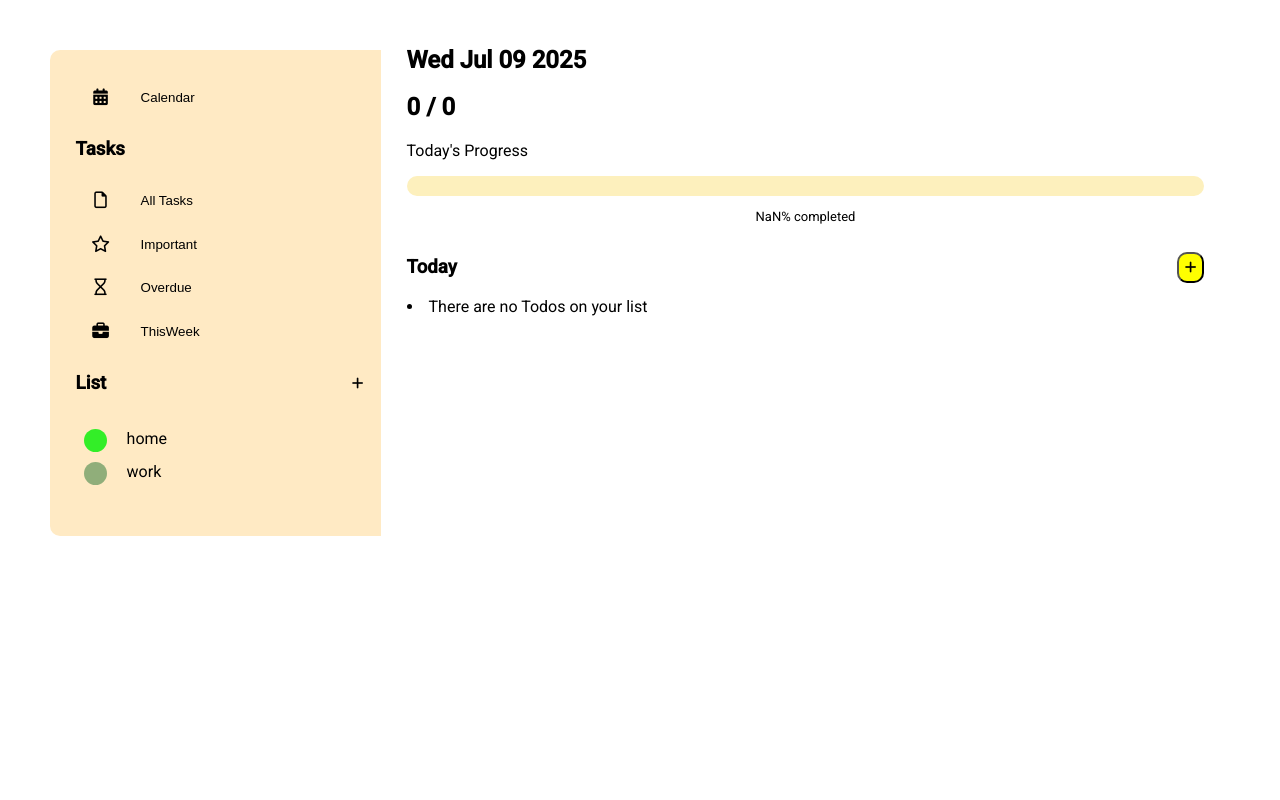
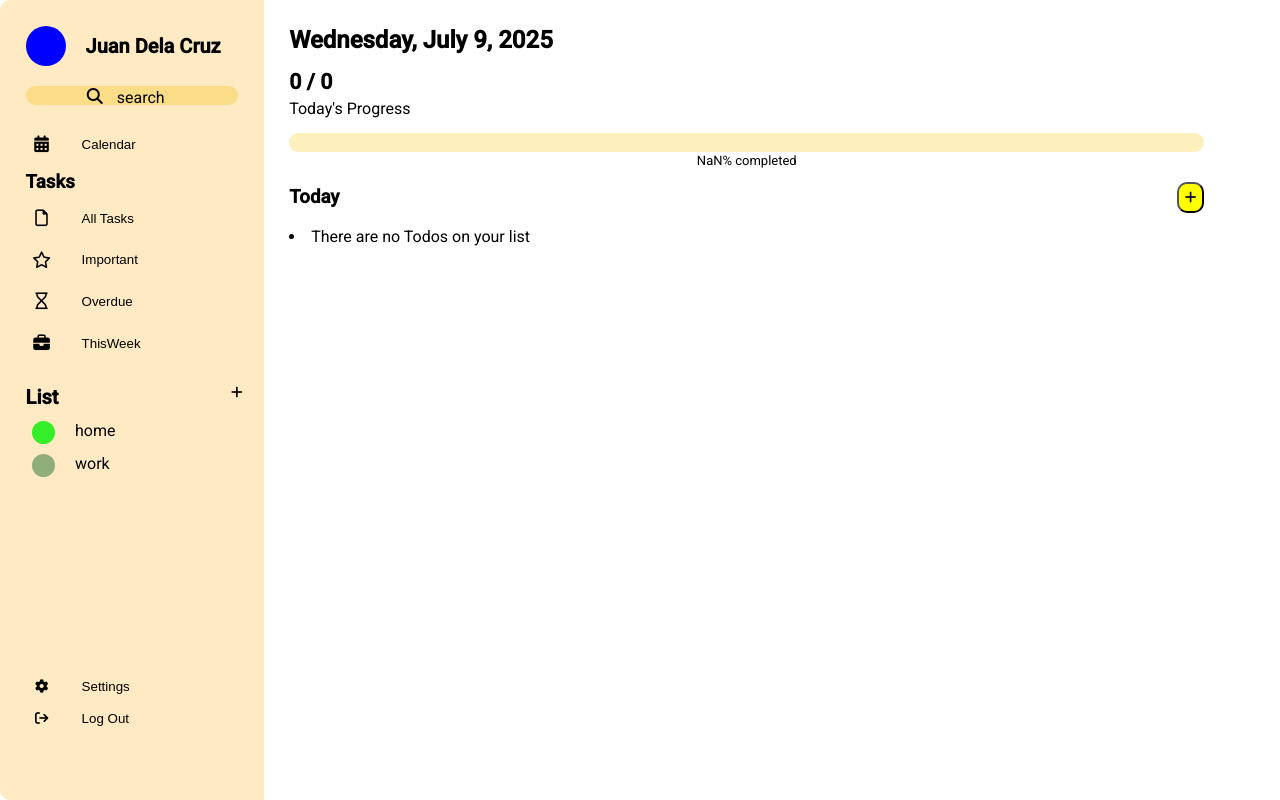
Before and after one commit to Alex31122/Todo-App-Complex-, an Angular app: page / in a window 1280 px wide. Built offline with nearby package versions, Linux system fonts and the light colour scheme.

Commit message:
perf: changed the style of sidebar and tasks view

```diff
--- a/src/app/pages/home/components/all-tasks/all-tasks.css
+++ b/src/app/pages/home/components/all-tasks/all-tasks.css
@@ -1,5 +1,22 @@
+h2{
+  margin: 0px;
+  margin-bottom: 15px;
+}
+.progress{
+  font-size: 16pt;
+  font-weight: bold;
+  margin: 0px;
+  margin-bottom: 5px;
+}
+
+p{
+  margin: 0px;
+  margin-bottom: 15px;
+}
+
 .element{
   display: flex;
+  font-size: 0.9rem;
 }
 
 .title{
@@ -20,28 +37,33 @@
 .tag{
   background-color: var(--mi-color-dinamico);
   border-radius: 10px;
-  padding-left: 10px;
-  padding-right: 10px;
+  padding-left: 5px;
+  padding-right: 5px;
   width: fit-content;
+  height: 16px;
 }
 
 .info{
   display: flex;
   flex-direction: column;
   margin-left: 30px;
-  font-size: 11pt;
 }
 
 input {
-  height: 35px;
-  width: 32px;
+  height: 24px;
+  width: 24px;
+}
+
+.list{
+  display: flex;
+  flex-direction: column;
+  gap: 15px;
 }
 
 .text-progress {
-  margin-left: auto;
-  margin-right: auto;
   width: fit-content;
   font-size: small;
+  margin: 0px auto;
 }
 
 progress{
--- a/src/app/pages/home/components/all-tasks/all-tasks.html
+++ b/src/app/pages/home/components/all-tasks/all-tasks.html
@@ -1,5 +1,5 @@
-<h2> {{ dateString }}</h2>
-<h2> {{ countCompleted }} / {{ todoList.length }} </h2>
+<h2> {{ date | date:'fullDate' }}</h2>
+<p class="progress"> {{ countCompleted }} / {{ todoList.length }} </p>
 <p>Today's Progress</p>
 <div class="progress-bar">
   <progress class="w3-red"  id="file" [max]="todoList.length" [value]="countCompleted">70%</progress>
@@ -12,6 +12,7 @@
       <i class="fa-solid fa-plus" ></i>
     </button>
   </div>
+  <div class="list">
   @for (item of todoList; track $index) {
     <div class="element">
       <label for="checkComplete-{{$index}}"></label>
@@ -31,4 +32,6 @@
   }@empty {
     <li>There are no Todos on your list</li>
   }
+  </div>
+
 </div>
--- a/src/app/pages/home/components/all-tasks/all-tasks.ts
+++ b/src/app/pages/home/components/all-tasks/all-tasks.ts
@@ -3,15 +3,17 @@ import { ToDo } from '../../models/todoModel';
 import { FormControl, ReactiveFormsModule, FormsModule} from '@angular/forms';
 import { TodoService } from '../../service/todo-service';
 import { count, Subscription } from 'rxjs';
+import { DatePipe } from '@angular/common';
 
 @Component({
   selector: 'app-all-tasks',
-  imports: [ReactiveFormsModule, FormsModule],
+  imports: [ReactiveFormsModule, FormsModule, DatePipe],
   templateUrl: './all-tasks.html',
   styleUrl: './all-tasks.css'
 })
 export class AllTasks implements OnInit{
   todoList: ToDo[] = [];
+  date: Date = new Date();
   dateString: string = '';
   private mensajeSubscription: Subscription | undefined;
   countCompleted = 0;
--- a/src/app/pages/home/components/tags-list/tags-list.css
+++ b/src/app/pages/home/components/tags-list/tags-list.css
@@ -1,7 +1,12 @@
 .list-bar{
   display: flex;
+  height: 40px;
 }
 
+p{
+  font-size: 15pt;
+  font-weight: bold;
+}
 .fa-solid{
   margin-top: auto;
   margin-bottom: auto;
@@ -16,7 +21,7 @@
 .item{
   display: flex;
   gap: 20px;
-  margin-left: -2rem;
+  margin-left: -2.1rem;
 }
 
 .circle{
@@ -28,8 +33,7 @@
 }
 
 button{
-  margin-top: auto;
-  margin-bottom: auto;
+  margin-top: 15px;
   background-color: unset;
   border: unset;
   margin-left: auto;
--- a/src/app/pages/home/components/tags-list/tags-list.html
+++ b/src/app/pages/home/components/tags-list/tags-list.html
@@ -1,5 +1,5 @@
 <div class="list-bar">
-  <h3>List</h3>
+  <p>List</p>
   <button (click)="sendSelectionToService()">
     <i class="fa-solid fa-plus"></i>
   </button>
--- a/src/app/pages/home/components/todo-form/todo-form.html
+++ b/src/app/pages/home/components/todo-form/todo-form.html
@@ -15,7 +15,7 @@
       }
     }
     <label for="name"> Name: </label>
-    <input formControlName="name" value ="hola" placeholder="{{ todoEditing() || 'Write new todo'}}" class="title" id="name" >
+    <input formControlName="name" placeholder="{{ todoEditing() || 'Write new todo'}}" class="title" id="name" >
 
     <label for="description"> Description: </label>
     <textarea
@@ -49,7 +49,7 @@
     </div>
 
     <label>Sub Task: </label>
-    <label>Repeat: </label>
+    <label>Repeat </label>
 
     <button [disabled]="todoForm.invalid">Submit</button>
   </form>
--- a/src/app/pages/home/components/todo-form/todo-form.ts
+++ b/src/app/pages/home/components/todo-form/todo-form.ts
@@ -1,5 +1,5 @@
 import { FormGroup, FormControl, Validators, FormBuilder, ReactiveFormsModule, FormsModule, NgForm } from '@angular/forms';
-import { Component, input, OnInit } from '@angular/core';
+import { Component, inject, input, OnInit } from '@angular/core';
 import { ToDo } from '../../models/todoModel';
 import { TodoService } from '../../service/todo-service';
 import { MatDatepicker } from '@angular/material/datepicker';
@@ -15,16 +15,15 @@ import { Tag } from '../../models/tagModel';
   standalone: true,
 })
 export class TodoForm implements OnInit{
+  todoService = inject(TodoService);
   todoList: ToDo[] = [];
   tagsList: Tag[] = [];
   dateString: string = '';
   color: string = '';
   todoEditing = input<number>(0);
 
-  constructor(private todoService: TodoService){}
-
   todoForm = new FormGroup({
-    name: new FormControl('', Validators.required),
+    name: new FormControl(this.todoService.todoList.at(this.todoEditing())?.name ?? '', Validators.required),
     description: new FormControl('', [Validators.required, Validators.minLength(5), Validators.maxLength(500)]),
     tag: new FormControl('', Validators.required),
     is_important: new FormControl(false),
--- a/src/app/pages/home/home.css
+++ b/src/app/pages/home/home.css
@@ -1,11 +1,10 @@
 .sidebar{
-    width: 33%;
+    width: 22%;
     min-width: 175px;
-    max-width: 300px;
+    max-width: 240px;
     padding: 2%;
     background-color: #ffeac4;
     border-radius: 10px 0px 0px 10px;
-    margin: 50px;
     margin-right: 0px;
 }
 .center{
@@ -13,12 +12,14 @@
     padding: 2%;
 }
 .right{
-    width: 33%;
+    width: 18%;
+    /* width: 22%; */
+    /* width: 35%; */
     padding: 2%;
-    margin: 50px;
-    margin-left: 0px;
+    padding-left: 0px;
 }
 
 .sections{
     display: flex;
+    height: 100%;
 }
--- a/src/app/shared/components/sidebar/sidebar.css
+++ b/src/app/shared/components/sidebar/sidebar.css
@@ -1,3 +1,41 @@
+.profile{
+  display: flex;
+  gap: 20px
+}
+
+.profile-image{
+  border-radius: 50px;
+  height: 35px;
+  width:35px;
+  width: 2.5rem;
+  height: 2.5rem;
+  background-color: blue;
+}
+
+.profile-name{
+  margin-top: auto;
+  margin-bottom: auto;
+  font-size: 15pt;
+  font-weight: bold;
+}
+
+.text-bar{
+  display: flex;
+  gap: 10px;
+  width: 90px;
+  height: 1rem;
+  margin-left: auto;
+  margin-right: auto;
+  padding: 2px;
+}
+
+.search-bar{
+  height: 1.2rem;
+  background-color: #fcdd87;
+  border-radius: 50px;
+  margin: 20px 0px 20px 0px;
+}
+
 .list-bar{
   display: flex;
   gap: 75%;
@@ -18,7 +56,7 @@
   display: flex;
   gap: 20px;
   width: 100%;
-  padding-left: 15px;
+  margin-top: -2px;
 }
 
 .circle{
@@ -40,3 +78,21 @@ button{
   background-color: unset;
   border: unset;
 }
+
+.title{
+  font-size: 14pt;
+  font-weight: bold;
+  margin-top: 5px;
+  margin-bottom: 5px;
+}
+.options{
+  margin: 0px;
+  margin-top: 90%;
+  display: flex;
+  flex-direction: column;
+  gap: 15px
+}
+.settings, .sign-out{
+  display: flex;
+  gap: 30px;
+}
--- a/src/app/shared/components/sidebar/sidebar.html
+++ b/src/app/shared/components/sidebar/sidebar.html
@@ -1,9 +1,20 @@
+<div class="profile">
+  <div class="profile-image"></div>
+  <p class="profile-name">Juan Dela Cruz</p>
+</div>
+<div class="search-bar">
+  <div class="text-bar">
+    <i class="fa-solid fa-magnifying-glass"></i>
+    search
+  </div>
+</div>
+
 <button class="element">
   <i class="fa-solid fa-calendar-days fa-lg"></i>
   <p>Calendar</p>
 </button>
 <div class="tasks">
-  <h3>Tasks</h3>
+  <p class="title">Tasks</p>
   <button class="element" (click)="sendViewSelectionToService('all-tasks-view')">
     <i class="fa-regular fa-file fa-lg"></i>
     <p>All Tasks</p>
@@ -22,3 +33,13 @@
   </button>
 </div>
 <app-tags-list />
+<div class="options">
+  <button class="settings">
+    <i class="fa-solid fa-gear"></i>
+    Settings
+  </button>
+  <button class="sign-out">
+    <i class="fa-solid fa-arrow-right-from-bracket"></i>
+    Log Out
+  </button>
+</div>
```
Also changed, not shown: src/app/shared/pipes/date-pipe.ts (added, +13 -0 lines), 1 other file (tests, documents, lock files or other folders).
